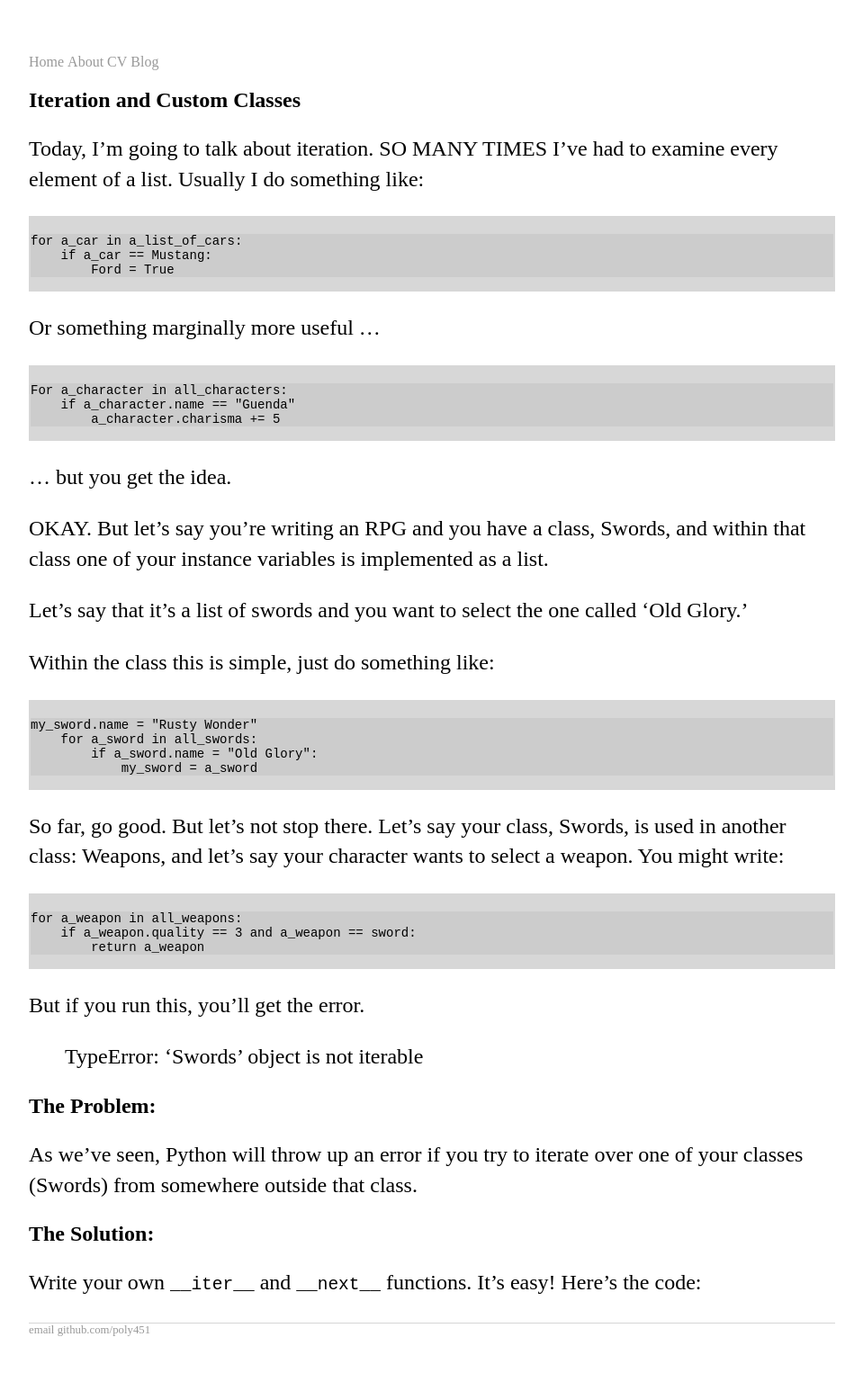
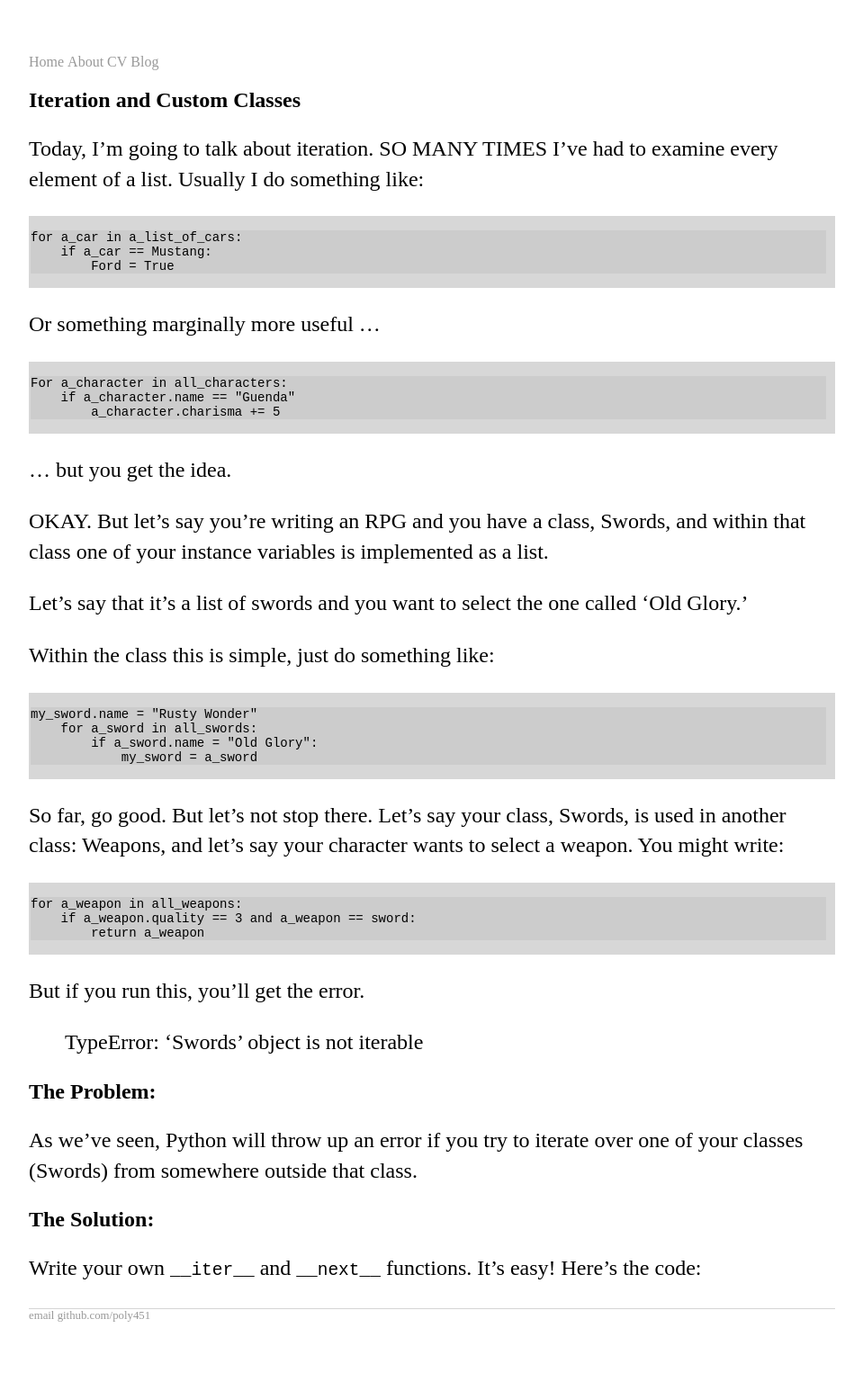
Before and after one commit to poly451/poly451.github.io, a Jekyll site: the page built from _posts/2019-04-28-this-is-an-experiment.md, in a window 1280 px wide. Shown: the whole page at 90% size, without its empty margins (160-1119 px from the left). Built offline with Jekyll 4.4.1, drawn with Linux system fonts in a browser that asks for light colours.

Commit message:
Update exp02_new.css

```diff
--- a/css/exp02_new.css
+++ b/css/exp02_new.css
@@ -49,5 +49,5 @@
 div.highlight {
     font-size:14px;
     background: #cccccc; /* light grey */
-    padding: 6px 2px 2px 2px;
+    padding: 2px 10px 2px 2px;
 }
```
